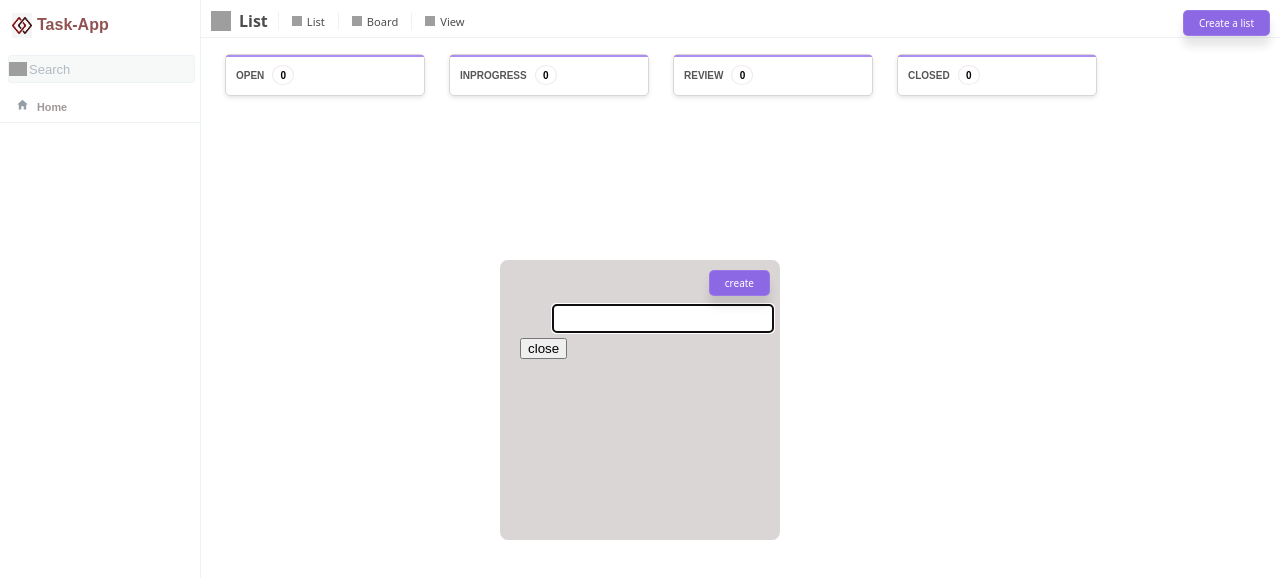
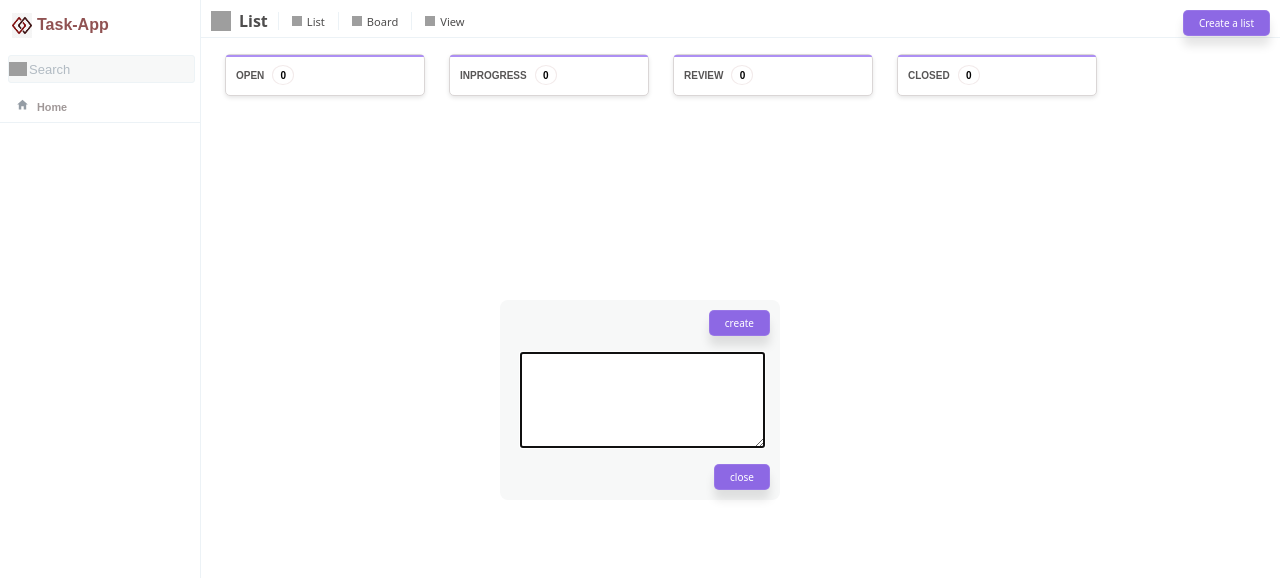
Before and after one commit to AbhirupChakraborty/Task-App, a React (Create React App) app: page /list in a window 1280 px wide. Both pictures are taken after a click on the button "Create a list". Shown: the top 578 px of the page. Built offline with nearby package versions, Linux system fonts and the light colour scheme; grey boxes are pictures that could not be loaded.

Commit message:
implement ellipsis in card

```diff
--- a/src/components/CreateTask/CreateTask.jsx
+++ b/src/components/CreateTask/CreateTask.jsx
@@ -81,13 +81,15 @@ const CreateTask = ({ tasks = [], setTasks }) => {
           {(close) => (
             <div className="modal">
               <form onSubmit={handleSubmit}>
-                <input
+                <textarea
                   id="popupInput"
                   type="text"
                   value={task.name}
                   onChange={(e) =>
                     setTask({ ...task, id: uuidv4(), name: e.target.value })
                   }
+                  rows="6"
+                  cols="28"
                 />
                 <button className="createButton" type="submit">
                   create
--- a/src/components/CreateTask/createTask.css
+++ b/src/components/CreateTask/createTask.css
@@ -60,8 +60,8 @@
 
 .modal {
   width: 30vh;
-  height: 30vh;
-  background-color: #dad6d6;
+  height: 20vh;
+  background-color: rgb(247, 248, 248);
   padding: 20px;
   border-radius: 8px;
 }
@@ -87,7 +87,25 @@
 .createButton:hover {
   background-color: rgb(201, 183, 244);
 }
-
+.closeButton {
+  font-size: x-small;
+  text-align: center;
+  text-decoration: none;
+  background-color: rgb(141, 104, 228);
+  padding: 5px 15px;
+  border: 0.5px solid rgba(252, 250, 250, 0.1);
+  border-radius: 5px;
+  box-shadow: 0 10px 10px rgba(0, 0, 0, 0.1);
+  transition: background-color 0.3s, box-shadow 0.3s;
+  cursor: pointer;
+  font-family: system-ui, -apple-system, BlinkMacSystemFont, "Segoe UI", Roboto,
+    Oxygen, Ubuntu, Cantarell, "Open Sans", "Helvetica Neue", sans-serif;
+  color: #fff;
+  position: relative;
+  left: 24vh;
+  margin: 2px;
+  margin-top: 2vh;
+}
 #board {
   color: rgb(115, 87, 182);
 }
@@ -114,8 +132,7 @@
 }
 #popupInput {
   display: flex;
-  margin-left: 4vh;
-  margin-top: 3vh;
+  margin-top: 4vh;
 }
 
 #popupInput input {
--- a/src/components/ListTask/ListTask.jsx
+++ b/src/components/ListTask/ListTask.jsx
@@ -1,6 +1,7 @@
 import { useState, useEffect } from "react";
 import "./listTask.css";
 import toast from "react-hot-toast";
+import { Link } from "react-router-dom";
 import { FaTrash } from "react-icons/fa";
 import { FaCircleUser } from "react-icons/fa6";
 import { useDrag, useDrop } from "react-dnd";
@@ -75,6 +76,10 @@ const Task = ({ task, tasks, setTasks }) => {
       <div id="contentCard">
         <x-small>List</x-small>
         <p className="taskName">{task.name}</p>
+        <Link to="/list" className="addSubtask">
+          <img src="https://pngimg.com/d/plus_PNG100.png" alt="view" />
+          ADD SUBTASK
+        </Link>
         <button
           className="deleteIcon"
           onClick={() => {
--- a/src/components/ListTask/listTask.css
+++ b/src/components/ListTask/listTask.css
@@ -71,14 +71,17 @@
 }
 
 .card p {
+  display: -webkit-box;
+  -webkit-line-clamp: 3;
+  -webkit-box-orient: vertical;
+  overflow: hidden;
   margin-bottom: 8px;
   font-weight: bold;
   padding: 0 4vh 0 0;
-  overflow: scroll;
-  display: -webkit-box;
-  -webkit-line-clamp: 3; /* Number of lines to show */
-  -webkit-box-orient: vertical;
-  max-height: 3em;
+  white-space: normal;
+}
+
+.card p:hover {
 }
 
 .card .deleteIcon {
@@ -100,5 +103,13 @@
   margin: 0;
   background-color: white;
   border: 0;
-  padding-bottom: 2vh;
 }
+.addSubtask {
+  padding-left: 0;
+  padding-bottom: 0;
+}
+.addSubtask img {
+  width: 5px;
+  height: 5px;
+  padding-right: 2px;
+}
```
